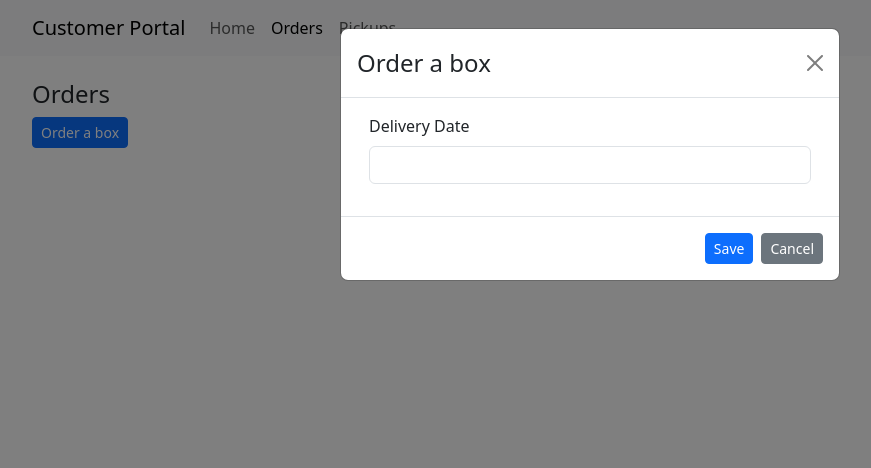
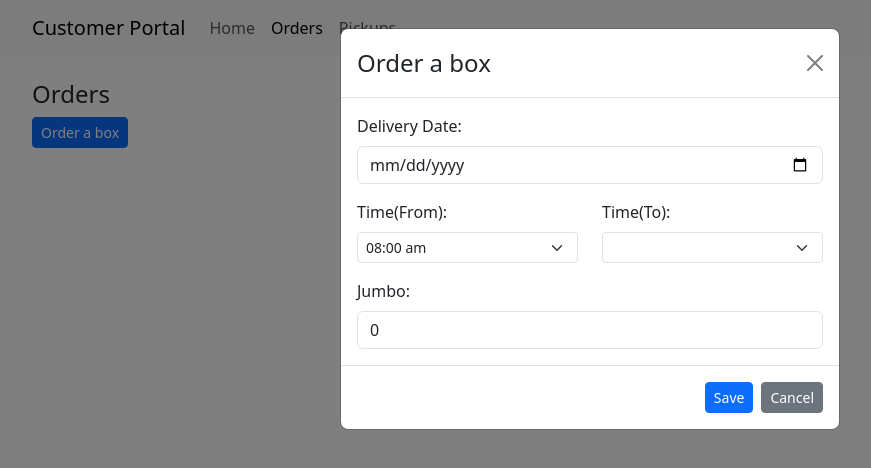
Before and after one commit to jldelacruz/chenvel-agent, a React (Vite) app: page /orders in a window 1280 px wide. Both pictures are taken after a click on the button "Order a box". Shown: the top 468 px of the page, without its empty margins (50-921 px from the left). Built offline with nearby package versions, Linux system fonts and the light colour scheme.

Commit message:
add new fields in order form

```diff
--- /dev/null
+++ b/src/api/constants/index.js
@@ -0,0 +1,8 @@
+export const time = [
+	{ text: "08:00 am", value: "08:00 am" },
+	{ text: "12:00 nn", value: "12:00 nn" },
+	{ text: "02:00 pm", value: "02:00 pm" },
+	{ text: "04:00 pm", value: "04:00 pm" },
+	{ text: "06:00 pm", value: "06:00 pm" },
+	{ text: "07:00 pm", value: "07:00 pm" },
+];
--- /dev/null
+++ b/src/components/FormControl.jsx
@@ -0,0 +1,31 @@
+import { Form, Col } from "react-bootstrap";
+
+const FormControl = ({
+        label,
+        feedback,
+        type,
+        name,
+        value,
+        onChange,
+        isInvalid,
+        error
+    }) => {
+    return (
+        <Form.Group as={Col}>
+            <Form.Label>{label}</Form.Label>
+            <Form.Control
+                type={type}
+                name={name}
+                value={value}
+                onChange={onChange}
+                isInvalid={isInvalid}
+                error={error}
+            />
+            <Form.Control.Feedback type="invalid">
+                {error}
+            </Form.Control.Feedback>
+        </Form.Group>
+    );
+}
+
+export default FormControl;
--- /dev/null
+++ b/src/components/FormSelect.jsx
@@ -0,0 +1,20 @@
+import { Form, Col } from "react-bootstrap";
+
+const FormSelect = ({label, value, name, onChange, size, list, isInvalid, error, addlProps}) => {
+    return (
+        <Form.Group as={Col} {...addlProps}>
+            <Form.Label size='sm'>{label}</Form.Label>
+            <Form.Select name={name} size={size} isInvalid={isInvalid} value={value} onChange={onChange}>
+                <option key={0} value=''></option>
+                {list.map((l) => {
+                    return (<option key={l.value} value={l.value}>{l.text}</option>);
+                })}
+            </Form.Select>
+            <Form.Control.Feedback type="invalid">
+                {error}
+            </Form.Control.Feedback>
+        </Form.Group>
+    );
+}
+
+export default FormSelect;
--- a/src/models/orders/index.js
+++ b/src/models/orders/index.js
@@ -2,12 +2,14 @@ import * as yup from 'yup';
 
 export const order = {
     deliveryDate: '',
-    timeFrom: '',
-    timeTo: ''
+    timeFrom: '08:00 am',
+    timeTo: '08:00 pm',
+    regQty: 0,
+    halfQty: 0
 }
 
 export const orderValidation = yup.object().shape({
-    deliveryDate: yup.string().required(),
-    timeFrom: yup.string().required(),
-    timeTo: yup.string().required(),
+    deliveryDate: yup.string().required('Please select a delivery date.'),
+    timeFrom: yup.string().required('Please select a time (from).'),
+    timeTo: yup.string().required('Please select a time (to).'),
 });
--- a/src/pages/orders/index.jsx
+++ b/src/pages/orders/index.jsx
@@ -1,7 +1,7 @@
 import { useState } from 'react';
+import { time } from '../../api/constants';
 
 import * as formik from 'formik';
-import * as yup from 'yup';
 
 import {
   Button,
@@ -11,6 +11,9 @@ import {
   Container
 } from "react-bootstrap";
 import FormModal from '../../components/FormModal';
+
+import FormControl from '../../components/FormControl';
+import FormSelect from '../../components/FormSelect';
 
 import { order, orderValidation } from '../../models/orders';
 
@@ -53,21 +56,54 @@ const Orders = () => {
         title='Order a box'
       >
         <Formik>
-          <Container>
+          <Form noValidate>
             <Row className="mb-3">
-              <Form.Group as={Col}>
-                <Form.Label>Delivery Date</Form.Label>
-                <Form.Control
-                  type="text"
-                  name="deliveryDate"
-                  value={values.deliveryDate}
-                  onChange={handleChange}
-                  isValid={touched.deliveryDate && !errors.deliveryDate}
-                />
-                <Form.Control.Feedback>Looks good!</Form.Control.Feedback>
-              </Form.Group>
+              <FormControl
+                label='Delivery Date:'
+                type="date"
+                name="deliveryDate"
+                value={values.deliveryDate}
+                onChange={handleChange}
+                isInvalid={touched.deliveryDate && errors.deliveryDate}
+                error={errors.deliveryDate}
+              />
             </Row>
-          </Container>
+            <Row>
+              <FormSelect
+                name='timeFrom'
+                label='Time(From):'
+                value={values.timeFrom}
+                onChange={handleChange}
+                size='sm'
+                list={time}
+                isInvalid={touched.timeFrom && errors.timeFrom}
+                error={errors.timeFrom}
+                addlProps={{md: 6, className: 'mb-3'}}
+              />
+              <FormSelect
+                name='timeTo'
+                label='Time(To):'
+                value={values.timeTo}
+                onChange={handleChange}
+                size='sm'
+                list={time}
+                isInvalid={touched.timeTo && errors.timeTo}
+                error={errors.timeTo}
+                addlProps={{md: 6, className: 'mb-3'}}
+              />
+            </Row>
+              <FormControl
+                label='Jumbo:'
+                type="number"
+                name="regQty"
+                value={values.regQty}
+                onChange={handleChange}
+                isInvalid={touched.regQty && errors.regQty}
+                error={errors.regQty}
+              />
+            <Row>
+            </Row>
+          </Form>
         </Formik>
       </FormModal>
     </>
```
